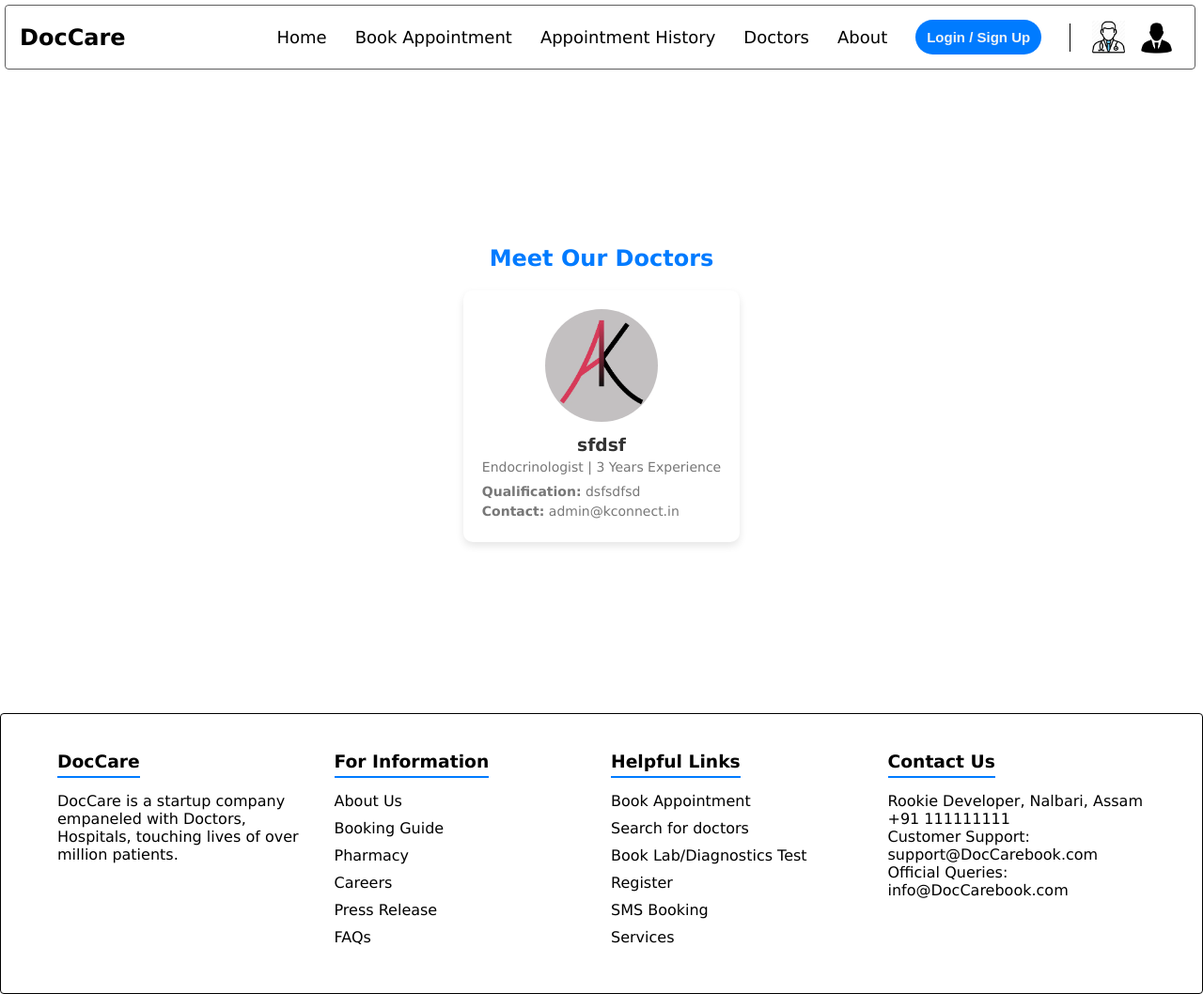
After one commit to itz-A53-K/rookie_dev, a Django app: page /doctors/ in a window 1280 px wide. The commit adds this page. Shown: the whole page at 94% size. Run offline with Django 5.2, Linux system fonts and the light colour scheme; data comes from the database, SQL or seed files in the repository; both versions use the stored data as it was after the commit.

Commit message:
Add doctors page, update login form, and enhance appointment handling

```diff
--- a/static/css/user/base.css
+++ b/static/css/user/base.css
@@ -3,56 +3,66 @@
     padding: 0;
     box-sizing: border-box;
 }
+
 body {
     font-family: Verdana, Geneva, Tahoma, sans-serif;
 }
 
-a{
+a {
     text-decoration: none;
 }
-main{
+
+main {
+    position: relative;
     min-height: 85vh;
     display: flex;
     align-items: center;
     justify-content: center;
 }
+
 .navbar {
     background-color: #fff;
     padding: 15px;
     display: flex;
     justify-content: space-between;
     align-items: center;
-    width:99%;
+    width: 99%;
     margin: 5px;
     border-radius: 4px;
     border: 1px solid #5c5c5d;
 }
+
 .navbar .logo {
     color: rgb(0, 0, 0);
     font-size: 24px;
     font-weight: bold;
 }
+
 .navbar ul {
     list-style: none;
     display: flex;
     align-items: center;
 }
+
 .navbar ul li {
     margin: 0 15px;
 }
+
 .navbar ul li a {
     text-decoration: none;
     color: rgb(0, 0, 0);
     font-size: 18px;
 }
+
 .navbar ul li a:hover {
     text-decoration: underline;
 }
 
-.navbar .wrapper{
+.navbar .wrapper {
     display: flex;
     align-items: center;
-    &::before{
+
+    &::before {
         content: "";
         width: 1px;
         height: 30px;
--- a/static/css/user/doctor_details.css
+++ b/static/css/user/doctors.css
@@ -1,18 +1,9 @@
 
-* {
-    margin: 0;
-    padding: 0;
-    box-sizing: border-box;
-    font-family: Arial, sans-serif;
-}
-body {
-    background-color: #f4f4f4;
-    padding: 20px;
-}
 .container {
     max-width: 1200px;
     margin: auto;
     text-align: center;
+    margin: 3rem 0;
 }
 h2 {
     margin-bottom: 20px;
--- a/static/js/login.js
+++ b/static/js/login.js
@@ -29,12 +29,14 @@ $("#form_login").submit((e) =>{
         data: data,
         success: function(response){
             if(response.status == 200){
-                msg = 'Login successful!';
                 window.location.href = response.redirectLink;
+                alert_show("success", 'Login successful!');
             }
             else{
-                msg = 'Login failed. Please try again.';
+                alert_show("error", response.error)
             }
+            //reset form
+            form[0].reset()
         },
     })
 })
@@ -51,10 +53,22 @@ $("#form_register").submit((e) =>{
         success: function(response){
             if(response.status == 200){
                 msg = 'Registration successful! Please login.';
+                $('#signupForm').hide()
+                $('#loginForm').show();
+                alert_show("success", msg);
+            }
+            else if(response.status == 409){
+                msg = response?.msg;
+                $('#signupForm').hide()
+                $('#loginForm').show();
+                alert_show("error", msg);
             }
             else{
                 msg = 'Registration failed. Please try again.';
+                alert_show("error", msg);
             }
+
+            form[0].reset()
         },
     })
 })
--- a/templates/user/base.html
+++ b/templates/user/base.html
@@ -20,6 +20,9 @@
         <ul>
             <li><a href="/">Home</a></li>
             <li><a href="{% url "book_appointment" %}">Book Appointment</a></li>
+
+            <li><a href="{% url "appointment_history" %}">Appointment History</a></li>
+            <li><a href="{% url "doctors" %}">Doctors</a></li>
             <li><a href="#footer">About</a></li>
 
             {% if request.user.is_authenticated %}
@@ -45,6 +48,8 @@
         {% block main %}
 
         {% endblock main %}
+
+
     </main>
 
     <footer class="footer" id="footer">
@@ -83,8 +88,52 @@
         </div>
     </footer>
 
+    <div id="alert" style="display: none;">
+
+    </div>
+
 
     <script src="https://code.jquery.com/jquery-3.7.1.js" integrity="sha256-eKhayi8LEQwp4NKxN+CfCh+3qOVUtJn3QNZ0TciWLP4=" crossorigin="anonymous"></script>
+
+    <script>
+
+        function alert_show(type, msg){
+
+            setTimeout(function(){
+                console.log('called ' + type);
+                $("#alert").css("display", "block");
+
+                if (type == "error") {
+                    $("#alert").html(`
+                        <div class="alert_error">
+                            <strong>Error!</strong> ${msg}
+                        </div>
+                    `);
+                }
+                else if (type == "success") {
+                    $("#alert").html(`
+                        <div class="alert_success">
+                            <strong>Success!</strong> ${msg}
+                        </div>
+                    `);
+                }
+                else if (type == "warning") {
+                    $("#alert").html(`
+                        <div class="alert_warning">
+                            <strong>Warning!</strong> ${msg}
+                        </div>
+                    `);
+                }
+
+                setTimeout(function(){
+                    $("#alert").css("display", "none");
+                }, 6000);
+            }, 100);
+
+        }
+
+
+    </script>
 
 
 
--- /dev/null
+++ b/templates/user/doctors.html
@@ -0,0 +1,40 @@
+{% extends "user/base.html" %}
+
+{% load static %}
+
+{% block title  %}Our Doctors{% endblock title  %}
+
+{% block css  %}
+<link rel="stylesheet" href="{% static 'css/user/doctors.css' %}">
+{% endblock css  %}
+
+{% block main %}
+<div class="container">
+    <h2>Meet Our Doctors</h2>
+    <div class="doctors-grid">
+
+        <!-- Doctor 1 -->
+        {%for doctor  in doctors %}
+        <div class="doctor-card">
+            <img src="{%get_media_prefix%}{{doctor.image}}" alt="Dr. John Doe">
+            <h3> {{doctor.name}} </h3>
+            <p>{{doctor.specialization}} | {{doctor.experience}} Years Experience</p>
+            <div class="details">
+                <p><strong>Qualification:</strong> {{doctor.qualification}}</p>
+                <p><strong>Contact:</strong> {{doctor.email}}</p>
+            </div>
+
+        </div>
+        {% endfor %}
+
+
+
+    </div>
+</div>
+{% endblock main %}
+
+{% block js %}
+
+    <script src="{% static 'js/login.js' %}"></script>
+
+    {% endblock js %}
--- a/templates/user/login.html
+++ b/templates/user/login.html
@@ -48,8 +48,8 @@
                     <input type="password" id="signup-password" name="password" required>
                 </div>
                 <div class="form-group">
-                    <label for="signup-age">Age</label>
-                    <input type="number" id="signup-age" name="age" required>
+                    <label for="signup-dob">Date of Birth</label>
+                    <input type="date" id="signup-dob" name="dob" required>
                 </div>
                 <div class="form-group">
                     <label for="gender">Gender</label>
--- a/user/urls.py
+++ b/user/urls.py
@@ -9,4 +9,6 @@ urlpatterns = [
     path('book-appointment/', views.bookAppointment, name='book_appointment'),
     path('appointment-history/', views.appointmentHistory, name='appointment_history'),
     path('getDoctors/', views.getDoctors, name='get_doctors'),
+    path('appointment-success/', views.appointmentSuccess, name='appointment_success'),
+    path("doctors/", views.doctors, name="doctors"),
 ]
--- a/user/views.py
+++ b/user/views.py
@@ -52,6 +52,10 @@ def registerView(request):
         phone = request.POST.get('phone')
         gender = request.POST.get('gender')
 
+        isUserExist = User.objects.filter(email=email).exists()
+        if isUserExist:
+            return JsonResponse({'error': 'User already exists','status':409, 'msg': 'User already exists. Please Login!'})
+
         try:
             user = User.objects.create(email=email, name=name, dob=dob, phone=phone, gender=gender)
             user.set_password(password)
@@ -68,9 +72,13 @@ def registerView(request):
 def bookAppointment(request):
     if request.method == 'POST':
 
+        name = request.POST.get('name')
+        email = request.POST.get('email')
+        phone = request.POST.get('phone')
+
         age = request.POST.get('age')
         doctorID = request.POST.get('doctor')
-        appointmentDate = request.POST.get('appointmentDate')
+        appointmentDate = request.POST.get('date')
 
 
         user = request.user
@@ -78,7 +86,7 @@ def bookAppointment(request):
         applicationCount = Appointment.objects.filter(doctor = doctor, appointment_date = appointmentDate).count()
 
         if applicationCount >= doctor.patient_per_day:
-            return JsonResponse({'error': f'No available slots for {appointmentDate}'})
+            return JsonResponse({'error': f'No available slots for {appointmentDate}', 'status': 400})
 
         #time = available_from + (applicationCount * 30 min)
         appointmentTime = doctor.available_from + (applicationCount * 30 * 60)
@@ -90,10 +98,15 @@ def bookAppointment(request):
             appointment_date = appointmentDate,
             appointment_time = appointmentTime
         )
-        return JsonResponse({'success': 'Appointment booked successfully'})
+        user.name = name
+        user.email = email
+        user.phone = phone
+        user.save()
+
+        return JsonResponse({'success': 'Appointment booked successfully', 'status': 200, 'time': appointmentTime, 'redirectLink': '/appointment-success'})
 
     doctCategory = doctSpecialization.objects.all()
-    return render(request, 'user/appointment.html', {'doctCategory': doctCategory})
+    return render(request, 'user/book_appointment.html', {'doctCategory': doctCategory})
 
 
 @login_required(login_url='login')
@@ -109,8 +122,18 @@ def getDoctors(request):
         doctCategory = request.POST.get('specialization')
         date = request.POST.get('date')
         date_obj = datetime.strptime(date, "%Y-%m-%d")  # Convert string to date
-        day_name = date_obj.strftime("%A")
+        day_name = date_obj.strftime("%a")
 
         doctors = Doctor.objects.filter(specialization__name = doctCategory, available_days__contains = day_name)
         doctors_list = list(doctors.values("id", "name", "specialization"))
         return JsonResponse({'doctors': doctors_list}, status = 200)
+
+
+@login_required(login_url='user_login')
+def appointmentSuccess(request):
+    return render(request, 'user/appointment_success.html')
+
+
+def doctors(request):
+    doctors = Doctor.objects.all()
+    return render(request, 'user/doctors.html', {'doctors': doctors})
```
Also changed, not shown: other parts of static/css/user/base.css (+46 -3 lines), templates/user/book_appointment.html (renamed from templates/user/appointment.html, +34 -4 lines), templates/user/doctor_details.html (deleted, +0 -67 lines), db.sqlite3, media/doct_images/logo.jpg (added), static/css/user/book_appointment.css (renamed from static/css/user/appointment.css). Lines whose indentation alone changed are shown as unchanged.
